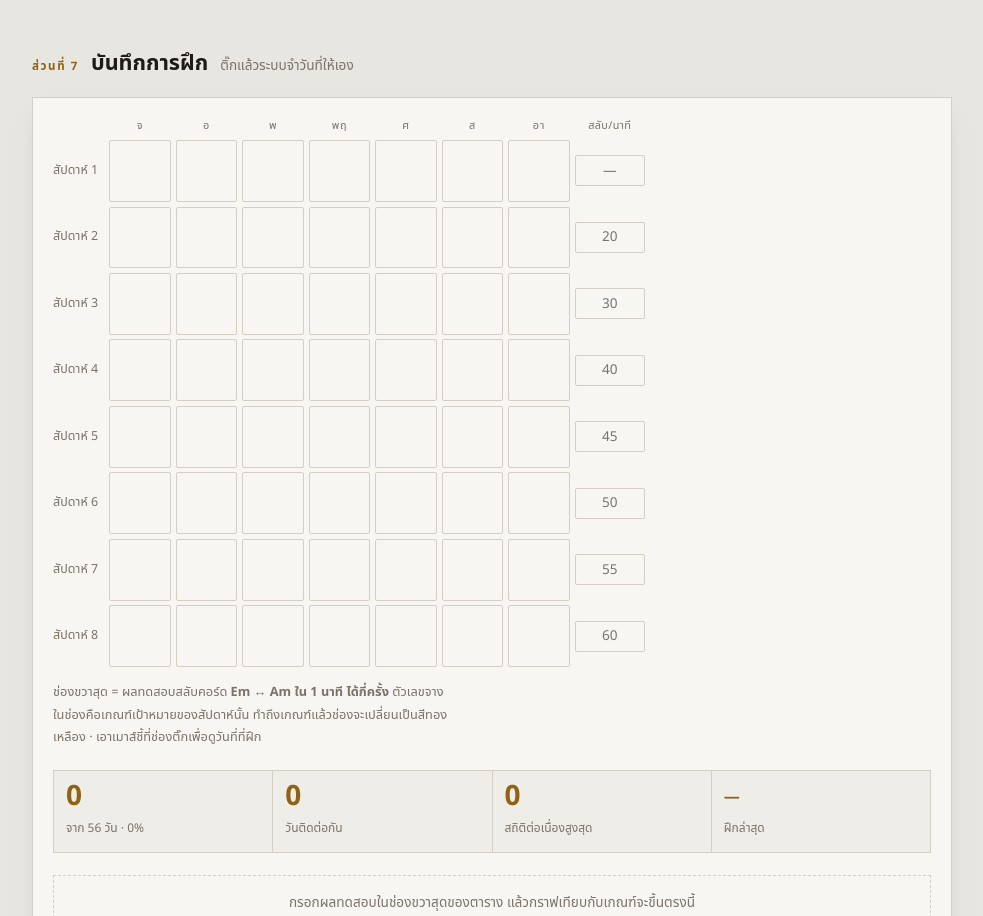
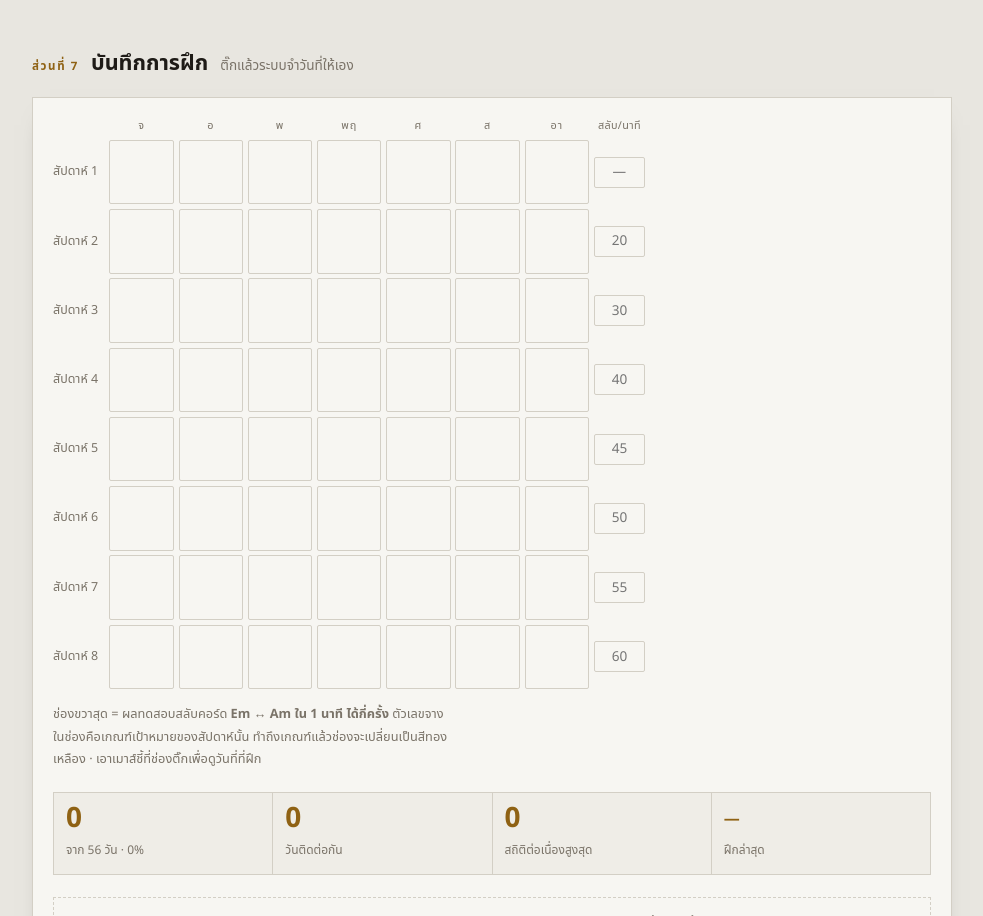
Before and after one commit to Ta-yhs/G, a plain HTML site: page index.html in a window 1280 px wide. Shown: the part 5777-6693 px from the top of the page, without its empty margins (148-1131 px from the left). Drawn offline with Linux system fonts and the light colour scheme.

Commit message:
Narrow the tracker's chord-change column so the grid fits phone widths
The column reserved 4.4rem but its header text only needs 42px, pushing
the tracker grid to 368px and forcing a sideways scroll on a 430px
viewport. Trimming it to 3.2rem brings the grid to ~349px, which fits.

Co-Authored-By: Claude <noreply@anthropic.com>

```diff
--- a/index.html
+++ b/index.html
@@ -190,8 +190,8 @@ tbody tr:nth-child(even) td{background:var(--card-2)}
 
 /* ---------- tracker ---------- */
 .trackwrap{overflow-x:auto; padding-bottom:.2rem}
-.track{display:grid; grid-template-columns:auto repeat(7,minmax(1.5rem,1fr)) 4.4rem; gap:.3rem;
-  min-width:23rem; max-width:37rem; align-items:center}
+.track{display:grid; grid-template-columns:auto repeat(7,minmax(1.5rem,1fr)) 3.2rem; gap:.3rem;
+  min-width:21.8rem; max-width:37rem; align-items:center}
 .track .hd{font-family:var(--display); font-stretch:87.5%; font-size:.68rem; text-transform:uppercase; letter-spacing:.08em; color:var(--muted); text-align:center}
 .track .hd.wide{letter-spacing:.03em}
 .track .rw{font-family:var(--display); font-stretch:87.5%; font-size:.78rem; color:var(--muted); padding-right:.4rem; white-space:nowrap}
```
